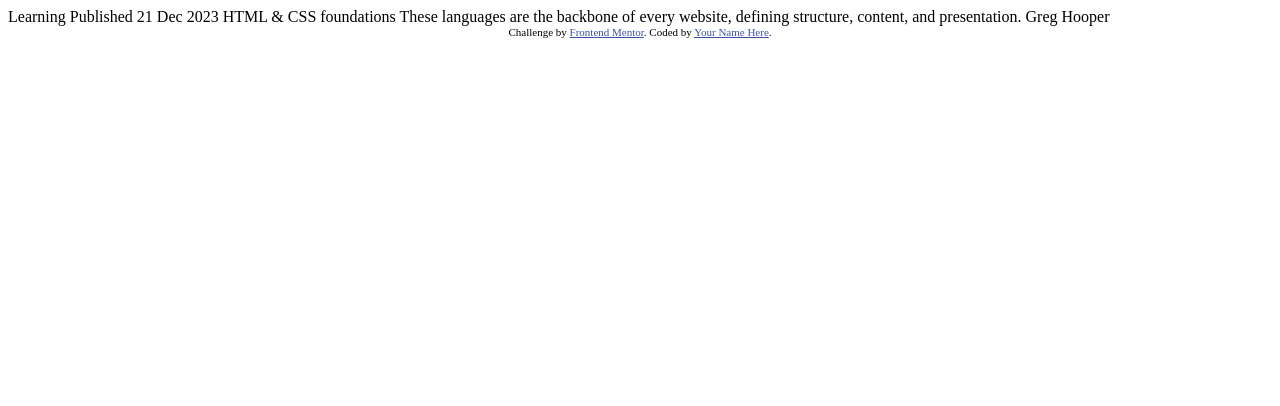
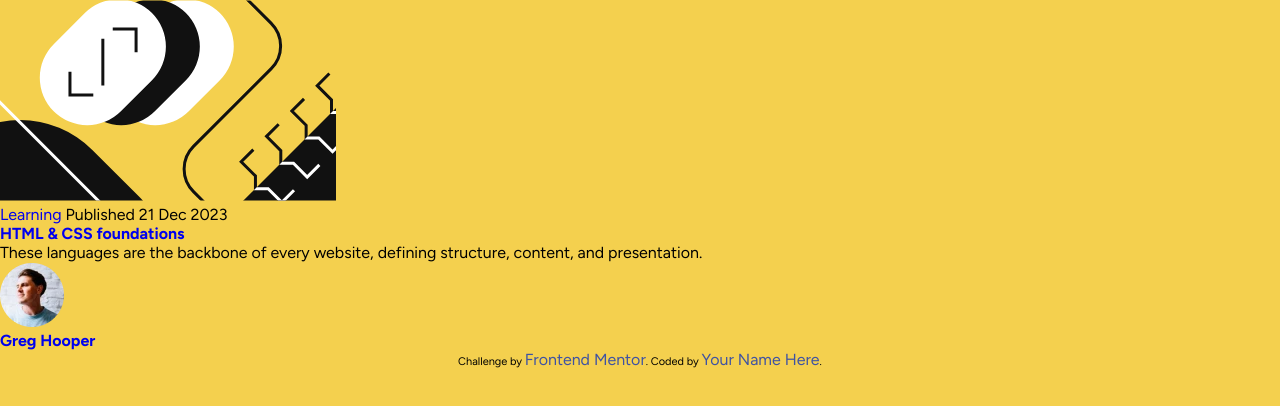
Before and after one commit to kevencb/Blog-preview-card, a plain HTML site: page index.html in a window 1280 px wide. Drawn offline with Linux system fonts and the light colour scheme.

Commit message:
Inicio de proyecto

```diff
--- /dev/null
+++ b/css/styles.css
@@ -0,0 +1,29 @@
+@import url('https://fonts.googleapis.com/css2?family=Figtree:ital,wght@0,300..900;1,300..900&display=swap');
+
+:root{
+    --yellow: hsl(47, 88%, 63%);
+    --white: hsl(0, 0%, 100%);
+    --gray-light: hsl(0, 0%, 42%);
+    --gray-dark: hsl(0, 0%, 7%);
+    --text-regular: 400;
+    --text-bold: 500;
+    --text-ultrabold: 800;
+}
+*{
+    margin: 0;
+    padding: 0;
+    box-sizing: border-box;
+    font-size: 16px;
+}
+
+body{
+    font-family: "Figtree", sans-serif;
+    background-color: var(--yellow);
+}
+
+body a{
+    text-decoration: none;
+}
+
+.attribution { font-size: 11px; text-align: center; }
+.attribution a { color: hsl(228, 45%, 44%); }
--- a/index.html
+++ b/index.html
@@ -3,28 +3,32 @@
 <head>
   <meta charset="UTF-8">
   <meta name="viewport" content="width=device-width, initial-scale=1.0"> <!-- displays site properly based on user's device -->
-
   <link rel="icon" type="image/png" sizes="32x32" href="./assets/images/favicon-32x32.png">
-
+  <link rel="stylesheet" href="./css/styles.css">
   <title>Frontend Mentor | Blog preview card</title>
-
-  <!-- Feel free to remove these styles or customise in your own stylesheet 👍 -->
-  <style>
-    .attribution { font-size: 11px; text-align: center; }
-    .attribution a { color: hsl(228, 45%, 44%); }
-  </style>
 </head>
 <body>
 
-  Learning
 
-  Published 21 Dec 2023
-
-  HTML & CSS foundations
-
-  These languages are the backbone of every website, defining structure, content, and presentation.
-
-  Greg Hooper
+  <article class="card" aria-labelledby="card-title">
+    <img src="./assets/images/illustration-article.svg" alt="Lorem ipsum dolor sit amet, consectetur adipiscing elit.">
+    <section class="card-info">
+      <a href="#">
+        <span class="card-tag">Learning</span>
+      </a>
+      <time class="card-date" datetime="2023-12-21">Published 21 Dec 2023</time>
+      <a href="#">
+        <h2 class="card-title">HTML & CSS foundations</h2>
+      </a>
+      <p class="card-description">These languages are the backbone of every website, defining structure, content, and presentation.</p>
+    </section>
+    <footer class="user-info" aria-labelledby="user-name">
+      <img class="user-image" src="./assets/images/image-avatar.webp" alt="Portrait of Greg Hooper">
+      <a href="#">
+        <h4 class="user-name">Greg Hooper</h4>
+      </a>
+    </footer>
+  </article>
 
   <div class="attribution">
     Challenge by <a href="https://www.frontendmentor.io?ref=challenge" target="_blank">Frontend Mentor</a>.
```
Also changed, not shown: 1 other file.
